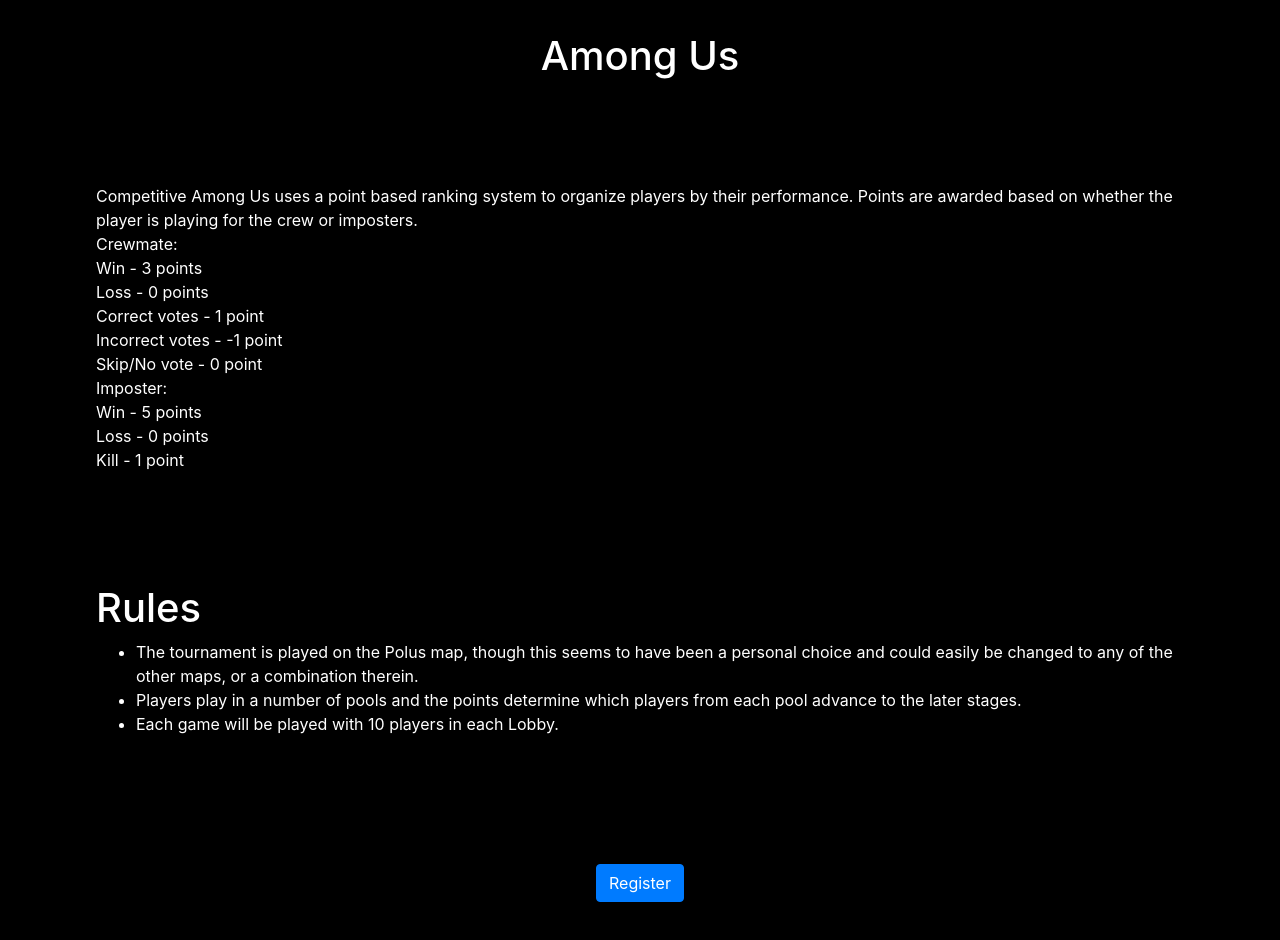
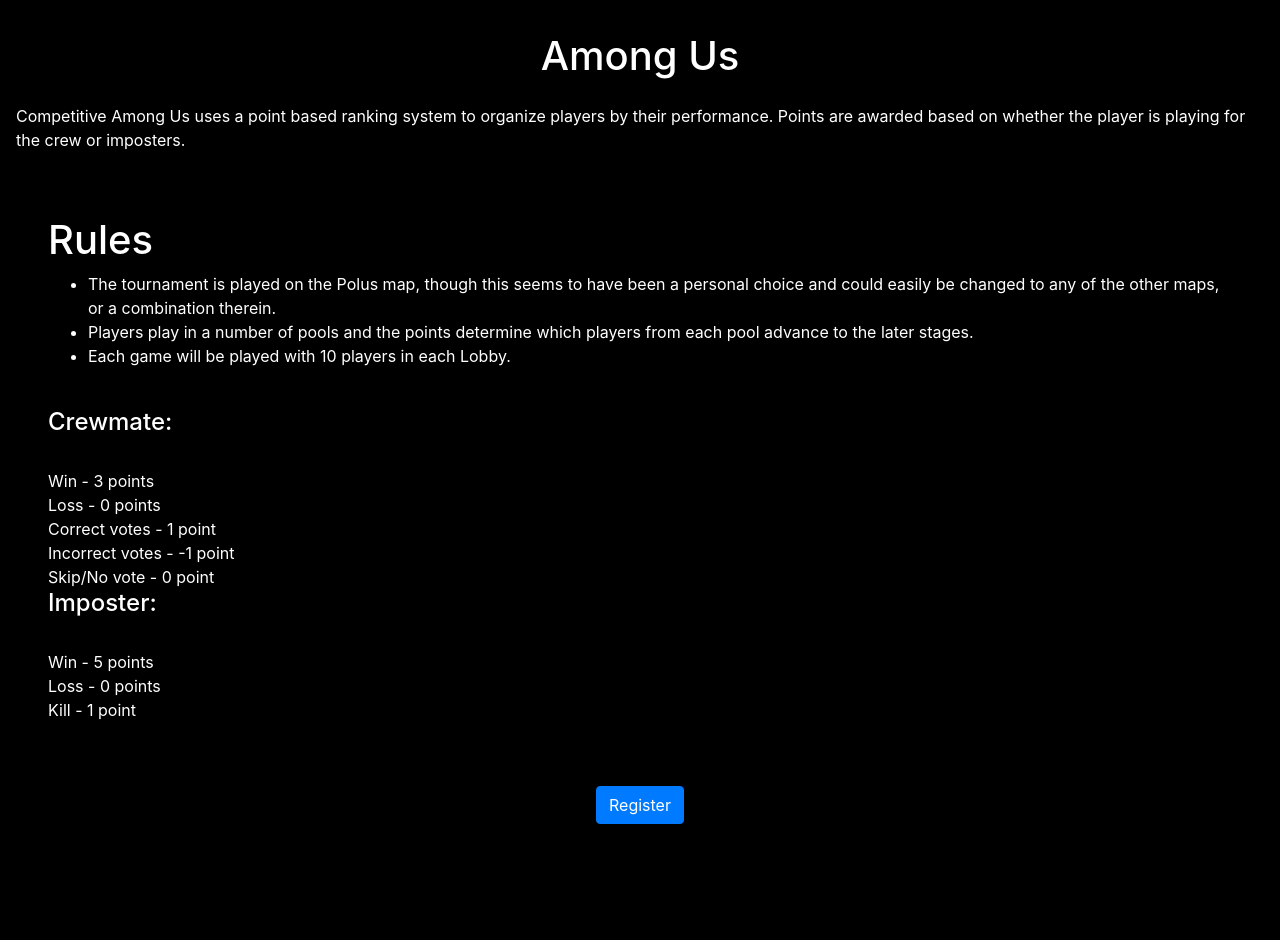
Before and after one commit to Mihir06121/TechNova, a React (Create React App) app: page /rulesamongus in a window 1280 px wide. Shown: the part 960-1900 px from the top of the page. After the commit the page ends 1848 px from the top, so only its background shows below. Built offline with nearby package versions, Linux system fonts and the light colour scheme.

Commit message:
registration form added

```diff
--- a/src/components/Rules/AmongUs.jsx
+++ b/src/components/Rules/AmongUs.jsx
@@ -17,22 +17,12 @@
          <div align="center" className="pt-5">
              <h1>Among Us</h1>
          </div>
+         <div className="p-3">
+         Competitive Among Us uses a point based ranking system to organize players by their performance. Points are awarded based on whether the player is playing for the crew or imposters.
+            <br/>
+         </div>
          <div className="p-5">
-            <p className="p-5">
-            Competitive Among Us uses a point based ranking system to organize players by their performance. Points are awarded based on whether the player is playing for the crew or imposters.
-            <br/>
-            Crewmate:<br/>
-            Win - 3 points <br/>
-            Loss - 0 points<br/>
-            Correct votes - 1 point<br/>
-            Incorrect votes - -1 point<br/>
-            Skip/No vote - 0 point<br/>
-            Imposter:<br/>
-            Win - 5 points<br/>
-            Loss - 0 points<br/>
-            Kill - 1 point<br/>
-            </p>
-            <p className="p-5">
+            <p className="">
                 <h1>Rules</h1>
                 <ul>
                     <li>
@@ -45,6 +35,18 @@
                     Each game will be played with 10 players in each Lobby.
                     </li>
                 </ul>
+            </p><br/>
+            <p className="">
+            <h4>Crewmate:</h4><br/>
+            Win - 3 points <br/>
+            Loss - 0 points<br/>
+            Correct votes - 1 point<br/>
+            Incorrect votes - -1 point<br/>
+            Skip/No vote - 0 point<br/>
+            <h4>Imposter:</h4><br/>
+            Win - 5 points<br/>
+            Loss - 0 points<br/>
+            Kill - 1 point<br/>
             </p>
          </div>
         <div align="center" className="conatiner-fluid">
@@ -54,7 +56,7 @@
             <Collapse isOpen={isOpen} className="bg-dark">
                 <CardBody className="bg-dark mx-auto">
                 <iframe src="https://docs.google.com/forms/d/e/1FAIpQLSfeD_y-ikVslYqIDcsdWlTrYMHjH-GGMLJihSr0aVX8yRzhvw/viewform?embedded=true"
-                width="640" height="1182" frameborder="0" marginheight="0" marginwidth="0">Loading…</iframe>
+                width="300" height="500" frameborder="0" marginheight="0" marginwidth="0">Loading…</iframe>
                 </CardBody>
             </Collapse>
         </div>
--- a/src/components/Rules/Csgo.jsx
+++ b/src/components/Rules/Csgo.jsx
@@ -5,8 +5,6 @@
     window.onbeforeunload = function () {
         window.scrollTo(0, 0);
     }
-    let warn = "These are just dummy rules, some rules are yet to be changed. Stay Tuned!"
-    alert(warn)
 
     const [isOpen, setIsOpen] = useState(false);
     const toggle = () => setIsOpen(!isOpen);
@@ -14,7 +12,7 @@
  return(
      <div id="codhead" className="pt-5 pb-5">
          <div align="center" className="pt-5">
-             <h1>CSGO</h1>
+             <h1>CS:GO</h1>
          </div>
         <div className="pt-5 pb-5">
             <div className="p-5">
@@ -62,7 +60,7 @@
                 </p>
             </div>
             <hr className="bg-light m-3" />
-            <div className="p-5">
+            <div>
                 <h1 align="center" className="pb-3">Match Rules</h1>
                 <p>
                     <ul>
@@ -121,12 +119,12 @@
                 </p>
             </div>
             <hr className="bg-light m-3" />
-            <div className="p-5">
+            <div className="">
                 <h1 align="center" className="pb-3">Modes</h1>
                 <h3 align="center">
                     Multiplayer
                 </h3>
-                <div className="p-5">
+                <div className="">
                     <ul>
 
                         <li>
--- a/src/components/Rules/Quiz.jsx
+++ b/src/components/Rules/Quiz.jsx
@@ -12,13 +12,13 @@
             <h1 align="center">
                Rules for Quiz
             </h1>
-            <div className="p-5">
+            <div>
                 <div align="center" className="p-3">
                     <h2>Registration Dates</h2>
                     <h2>24<sup>th</sup> Febuary 2021 - to - 9<sup>th</sup> March 2021</h2>
                     <h3>Late registration will not be entertained</h3>
                 </div>
-                <ul className="p-5">
+                <ul>
                     <li>
                         Entry Fees: Free
                     </li>
```
